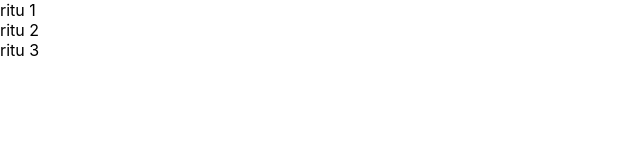
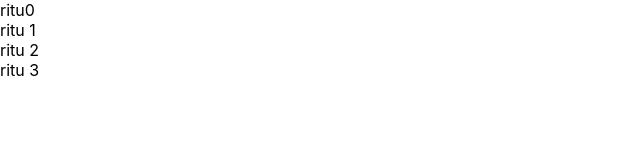
Before and after one commit to jritu96111/new-react-jenkins-docker, a React (Create React App) app: page / in a window 1280 px wide. Shown: the top 160 px of the page, without its empty margins (0-640 px from the left). Built offline with nearby package versions, Linux system fonts and the light colour scheme.

Commit message:
Test CI/CD pipeline

```diff
--- a/src/App.js
+++ b/src/App.js
@@ -4,10 +4,11 @@ import './App.css';
 function App() {
   return (
   <>
+  <div>ritu0</div>
   <div>ritu 1</div>
   <div>ritu 2</div>
   <div>ritu 3</div>
-  </>
+    </>
   );
 }
 
```
Also changed, not shown: mynotes.txt (added).
